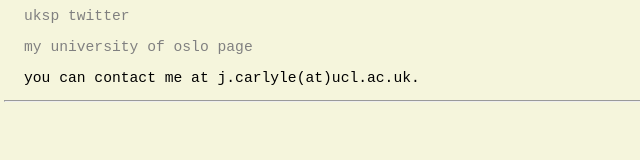
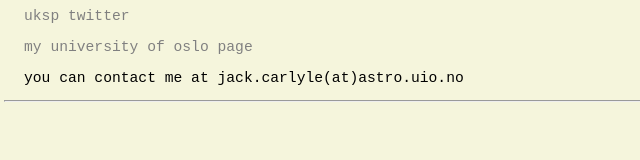
Before and after one commit to jckcrll/JackCWebsite, a plain HTML site: page prof.html in a window 1280 px wide. Shown: the part 336-496 px from the top of the page, 4-644 px from the left. Drawn offline with Linux system fonts and the light colour scheme.

Commit message:
prof email
updated to uio from ucl

```diff
--- a/prof.html
+++ b/prof.html
@@ -30,7 +30,7 @@
 <p><a href="http://discovery.ucl.ac.uk/1474315/">phd thesis</a></p>
 <p><a href="http://www.twitter.com/uksolarphysics">uksp twitter</a></p>
 <p><a href="http://www.mn.uio.no/astro/english/people/aca/jackca/">my university of oslo page</a></p>
-<p>you can contact me at j.carlyle(at)ucl.ac.uk.</p>
+<p>you can contact me at jack.carlyle(at)astro.uio.no</p>
 <hr />
 <p class="end"><a href="index.html">home</a></p>
 </body>
```
